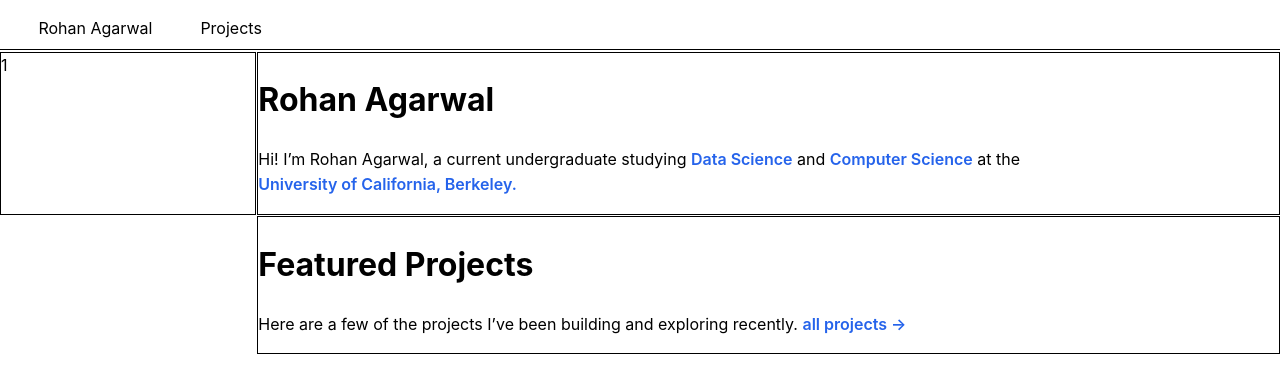
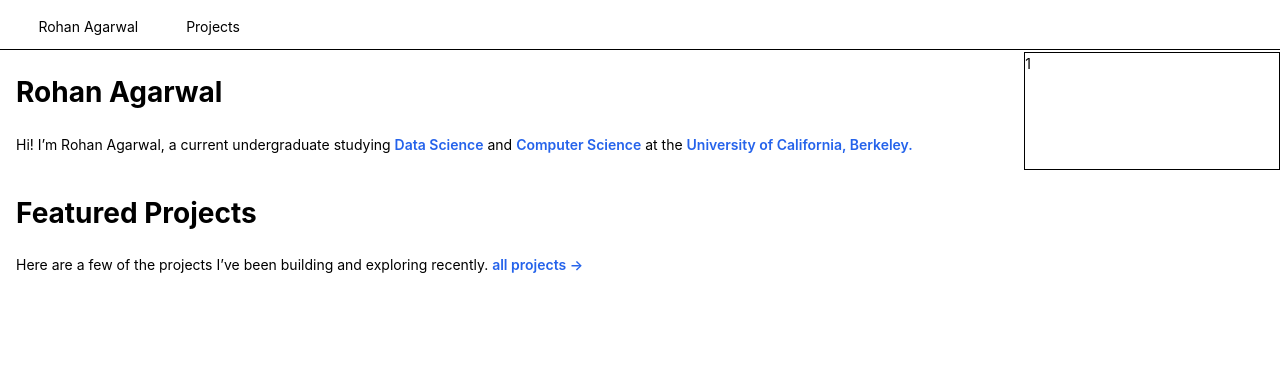
Before and after one commit to Rohanag05/RohanPortfolio, a plain HTML site: page index.html in a window 1280 px wide. Drawn offline with Linux system fonts and the light colour scheme.

Commit message:
change layout

```diff
--- a/style.css
+++ b/style.css
@@ -2,13 +2,13 @@
   margin: 0;
   background-color: f4f1de;
   font-family: "Inter", sans-serif;
-  font-size: 16px;
+  font-size: 14px;
   line-height: 1.6;
 }
 .container {
   display: grid;
-  grid-template-columns: 0.25fr 1fr;
-  grid-template-rows: 50px 1fr;
+  grid-template-columns: 1fr 0.25fr ;
+  grid-template-rows: 50px  1fr ;
   gap: 0.1rem
 
 }
@@ -44,19 +44,23 @@
 
 .about-me {
   grid-row: 2 / -1;
-  grid-column:1;
+  grid-column:2;
   border: 1px solid black
 }
 
 .bio {
-  grid-column:2;
-  border: 1px solid black
+  margin-left: 1rem;
+  grid-row: 2;
+  grid-column:1;
+
 
 }
 
 .feature {
-  grid-column:2;
-  border: 1px solid black
+  margin-left: 1rem;
+  grid-row: 3;
+  grid-column:1;
+
 
 }
 
@@ -65,6 +69,7 @@
   font-weight: 600;
   display: inline-block;
   animation: bounce 1s ease-in-out infinite;
+  font-size: 14px;
 }
 
 @keyframes bounce {
@@ -72,6 +77,6 @@
     transform: translateY(0);
   }
   50% {
-    transform: translateY(-0.5px);
+    transform: translateY(-0.75px);
   }
 }
```
